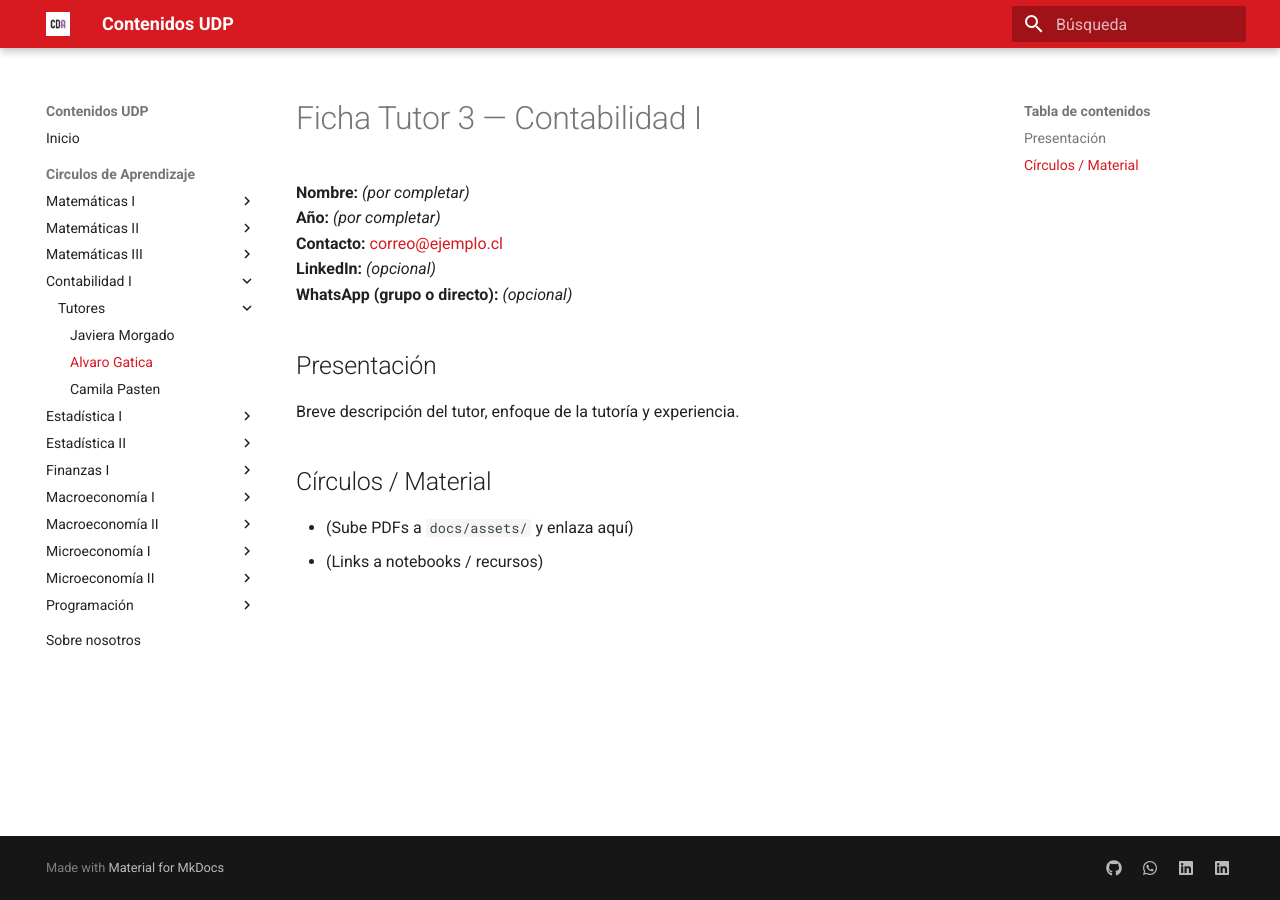
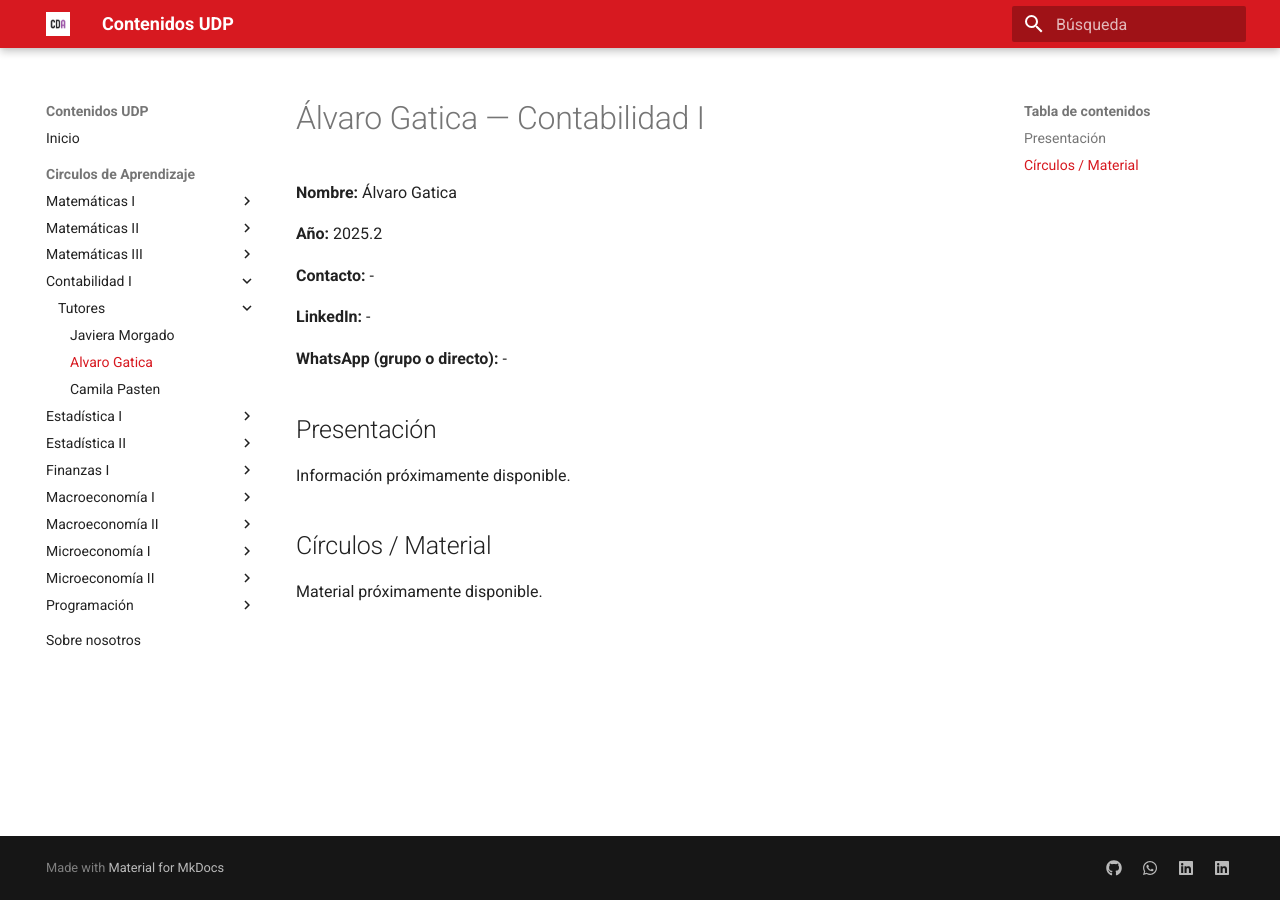
Before and after one commit to cda-fae/cda-fae, an MkDocs documentation site: the page built from docs/tutorias/contabilidad-1/tutores/tutor3.md, in a window 1280 px wide. Built offline with MkDocs 1.6.1 and Material for MkDocs 9.7.7, drawn with Linux system fonts in a browser that asks for light colours.

Commit message:
fix(content): remove broken links and blank templates from active tutor pages
- programacion/tutor1 (Martina Ramirez): removed empty Drive link
- macroeconomia-1/tutor4 (Dhalmar Ovando): replaced blank template with clean placeholder
- contabilidad-1/tutor3 (Álvaro Gatica): replaced blank template with clean placeholder

Drive links to be added once tutors provide them.

Co-Authored-By: Claude Sonnet 4.6 <noreply@anthropic.com>

```diff
--- a/docs/tutorias/contabilidad-1/tutores/tutor3.md
+++ b/docs/tutorias/contabilidad-1/tutores/tutor3.md
@@ -1,14 +1,19 @@
-# Ficha Tutor 3 — Contabilidad I
+# Álvaro Gatica — Contabilidad I
 
-**Nombre:** _(por completar)_
-**Año:** _(por completar)_
-**Contacto:** [correo@ejemplo.cl](mailto:correo@ejemplo.cl)
-**LinkedIn:** _(opcional)_
-**WhatsApp (grupo o directo):** _(opcional)_
+**Nombre:** Álvaro Gatica
+
+**Año:** 2025.2
+
+**Contacto:** -
+
+**LinkedIn:** -
+
+**WhatsApp (grupo o directo):** -
 
 ## Presentación
-Breve descripción del tutor, enfoque de la tutoría y experiencia.
+
+Información próximamente disponible.
 
 ## Círculos / Material
-- (Sube PDFs a `docs/assets/` y enlaza aquí)
-- (Links a notebooks / recursos)
+
+Material próximamente disponible.
```
Also changed, not shown: docs/tutorias/macroeconomia-1/tutores/tutor4.md (+14 -9 lines), docs/tutorias/programacion/tutores/tutor1.md (+2 -1 lines).
